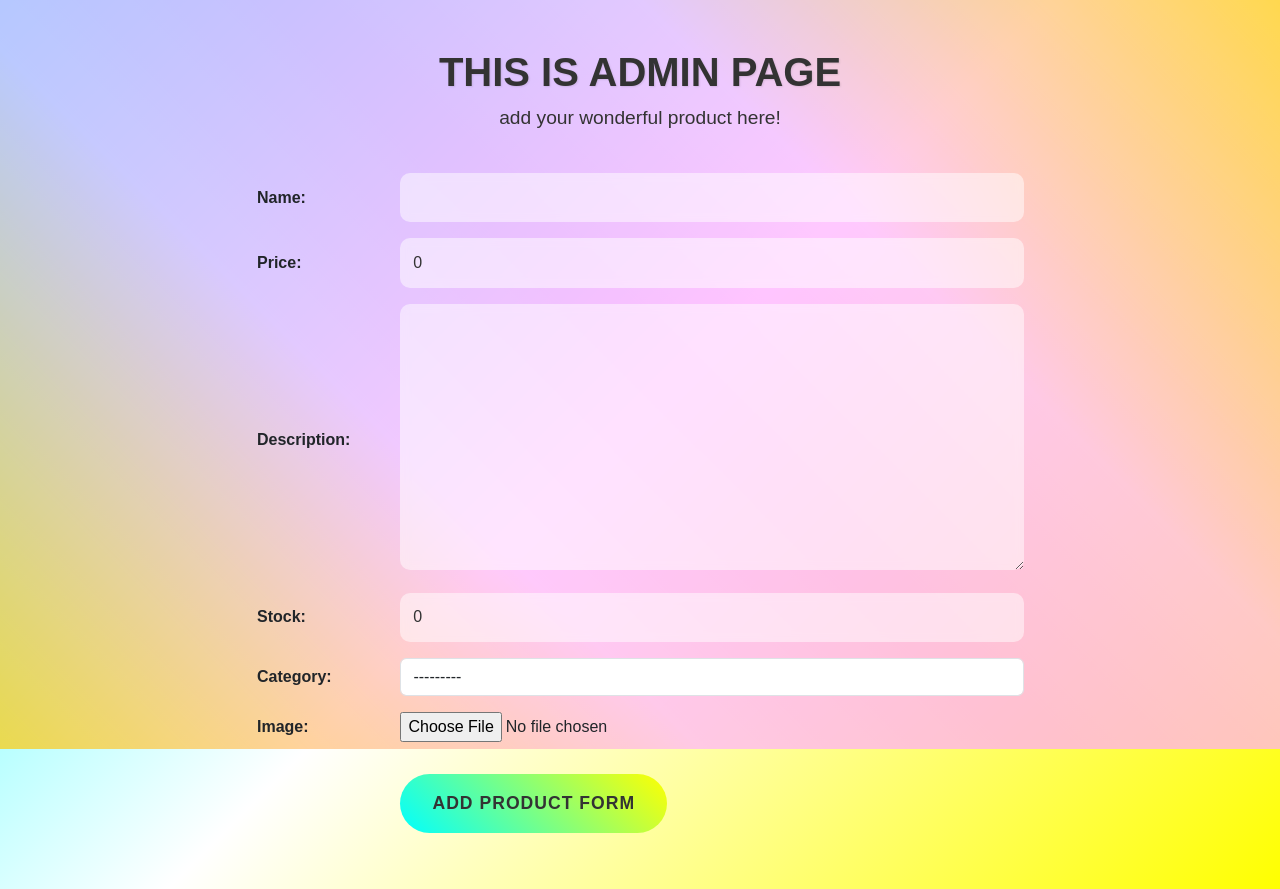
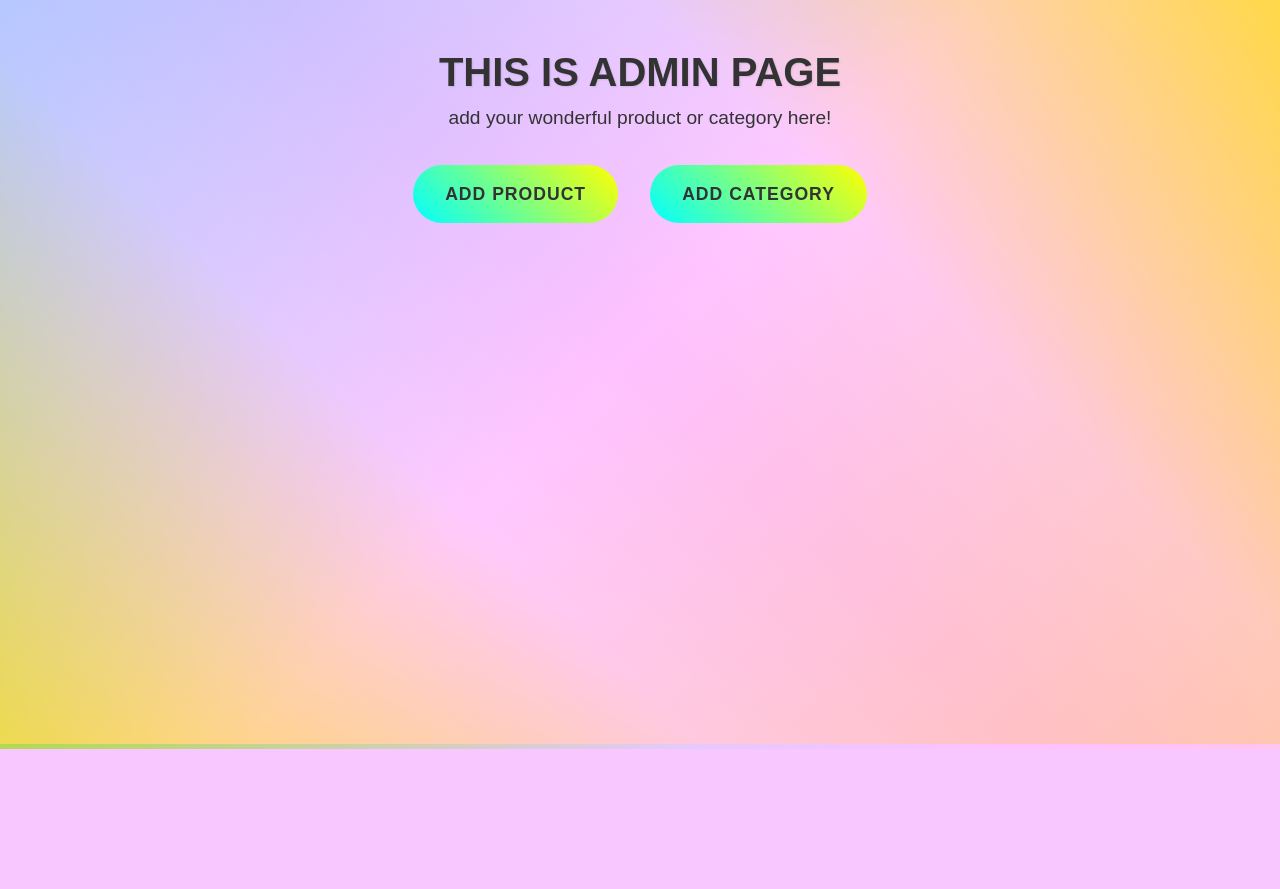
Before and after one commit to mir4na/ameloops, a Django app: page /account/ in a window 1280 px wide. Shown: the part 56-945 px from the top of the page. After the commit the page ends 805 px from the top, so only its background shows below. Run offline with Django 5.2, Linux system fonts and the light colour scheme; data that the repository does not hold is empty.

Commit message:
adding new feature (add category)

```diff
--- a/main/templates/account.html
+++ b/main/templates/account.html
@@ -107,6 +107,62 @@
         0% { filter: hue-rotate(0deg); }
         100% { filter: hue-rotate(360deg); }
     }
+
+    .button-container {
+        display: flex;
+        justify-content: center;
+        gap: 2rem;
+        margin-bottom: 2rem;
+    }
+
+    .toggle-button {
+        background: linear-gradient(45deg, #00FFFF, #FFFF00);
+        border: none;
+        color: #333;
+        padding: 1rem 2rem;
+        border-radius: 50px;
+        font-size: 1.1rem;
+        cursor: pointer;
+        transition: all 0.3s ease;
+        text-transform: uppercase;
+        letter-spacing: 1px;
+        font-family: 'Signika', sans-serif;
+        font-weight: 600;
+    }
+
+    .toggle-button:hover {
+        background: linear-gradient(45deg, #FFFF00, #00FFFF);
+        transform: translateY(-3px);
+        box-shadow: 0 5px 15px rgba(4, 12, 50, 0.4);
+    }
+
+    .form-container {
+        display: none;
+    }
+
+    .form-container.active {
+        display: block;
+    }
+
+    .category-form input[type="text"] {
+        width: 100%;
+        padding: 0.8rem;
+        border: none;
+        border-radius: 10px;
+        background-color: rgba(255, 255, 255, 0.5);
+        color: #333;
+        font-size: 1rem;
+        transition: all 0.3s ease;
+        font-family: 'Dosis', sans-serif;
+        backdrop-filter: blur(5px);
+        margin-bottom: 1rem;
+    }
+
+    .category-form input[type="text"]:focus {
+        background-color: rgba(255, 255, 255, 0.8);
+        outline: none;
+        box-shadow: 0 0 15px rgba(0, 255, 255, 0.5);
+    }
 </style>
 {% endblock %}
 
@@ -114,8 +170,15 @@
 <div class="productform-form-container">
     <div class="productform-form">
         <h1 class="text-center mb-2">THIS IS ADMIN PAGE</h1>
-        <p class="text-center">add your wonderful product here!</p>
+        <p class="text-center">add your wonderful product or category here!</p>
 
+        <div class="button-container">
+            <button class="toggle-button" onclick="toggleForm('product-form')">Add Product</button>
+            <button class="toggle-button" onclick="toggleForm('category-form')">Add Category</button>
+        </div>
+
+        <div id="product-form" class="form-container">
+            <!--<h2 class="text-center mb-2">Add New Product</h2>-->
             <form method="POST" enctype="multipart/form-data">
                 {% csrf_token %}
                 <table>
@@ -123,11 +186,29 @@
                     <tr>
                         <td></td>
                         <td>
-                <input type="submit" value="Add Product Form"/>
+                            <input type="submit" value="Add Product"/>
                         </td>
                     </tr>
                 </table>
             </form>
         </div>
+
+        <div id="category-form" class="form-container">
+            <!--<h2 class="text-center mb-2">Add New Category</h2>-->
+            <form method="POST" class="category-form">
+                {% csrf_token %}
+                <input type="text" name="category_name" placeholder="Enter new category name" required>
+                <input type="submit" value="Add Category"/>
+            </form>
         </div>
+    </div>
+</div>
+
+<script>
+    function toggleForm(formId) {
+        const forms = document.querySelectorAll('.form-container');
+        forms.forEach(form => form.classList.remove('active'));
+        document.getElementById(formId).classList.add('active');
+    }
+</script>
 {% endblock %}
```
Lines whose indentation alone changed are shown as unchanged.
